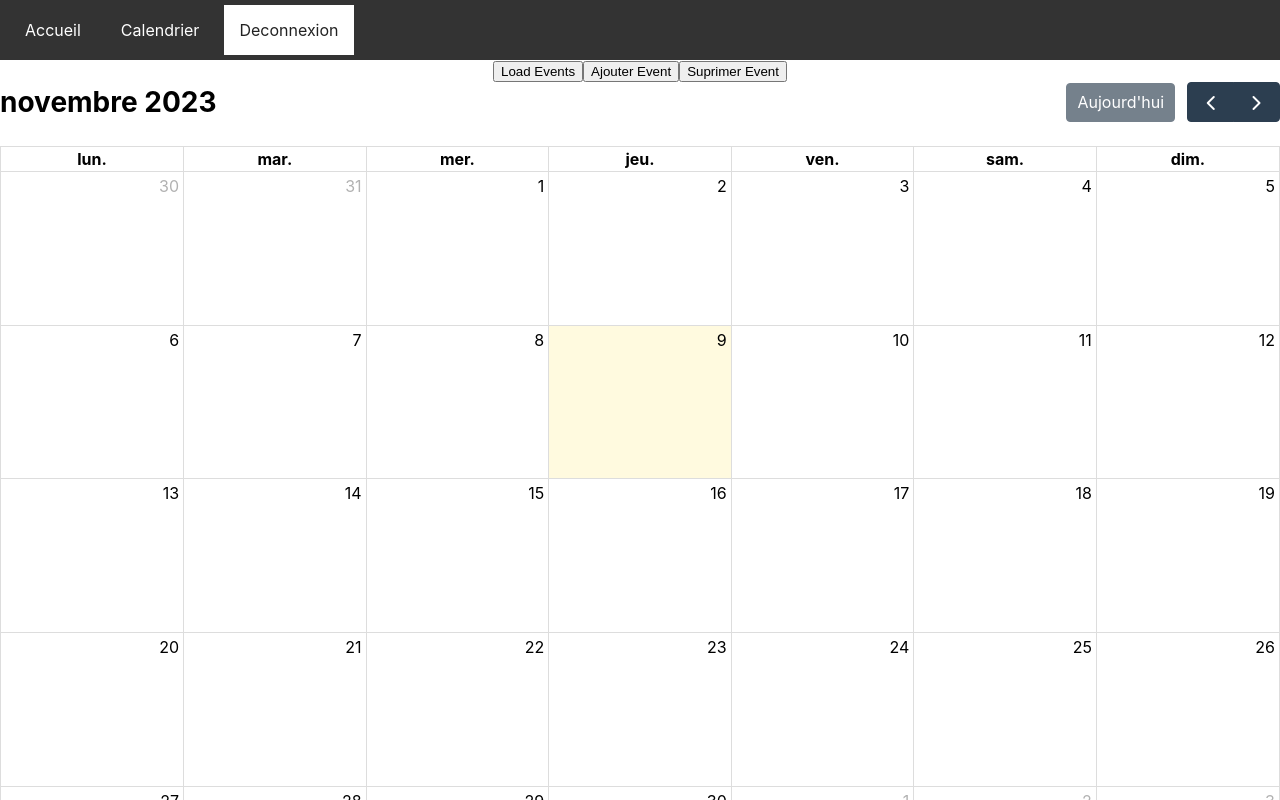
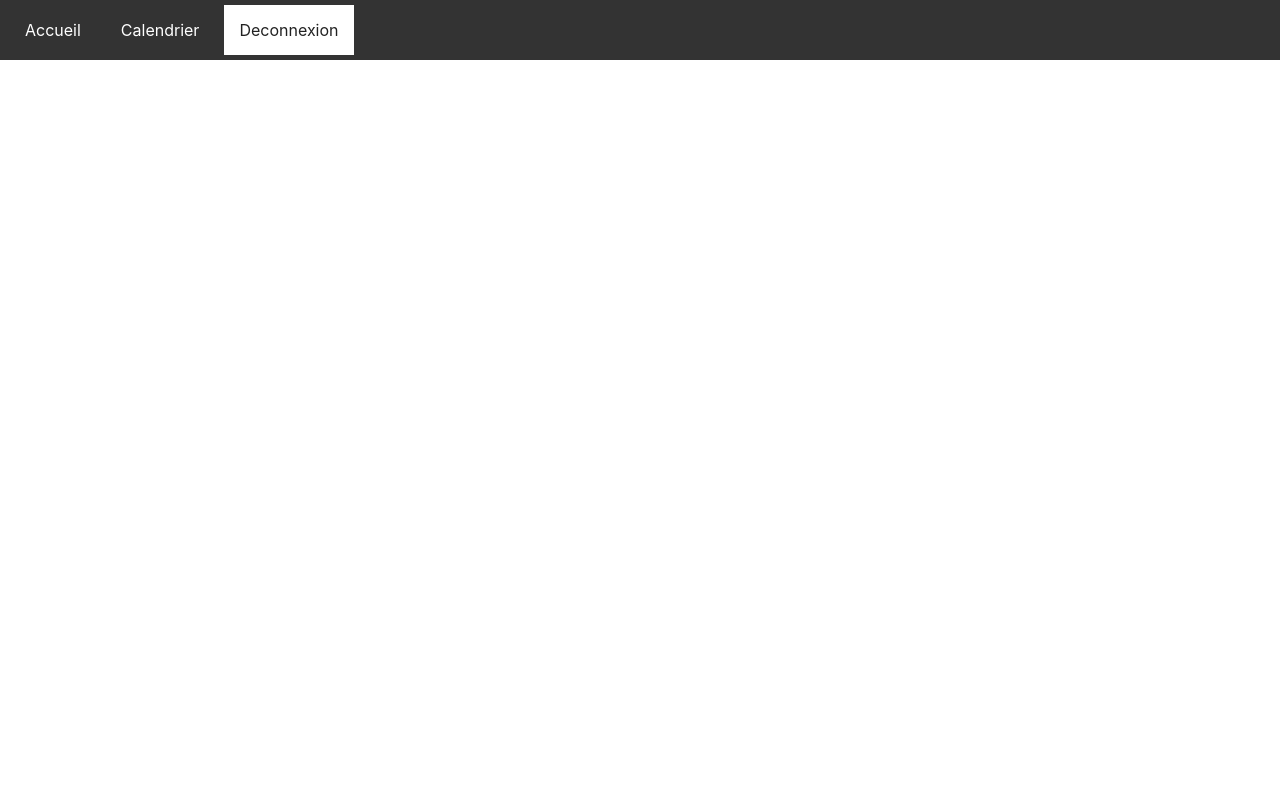
Before and after one commit to AC-climoilou/tp2-appweb2, a React (Create React App) app in the folder code-react/: page /calendrier in a window 1280 px wide. Shown: the top 800 px of the page. Built offline with nearby package versions, Linux system fonts and the light colour scheme.

Commit message:
redirect url securite

```diff
--- a/code-react/src/App.js
+++ b/code-react/src/App.js
@@ -4,7 +4,7 @@ import Calendrier from "./pages/Calendrier";
 import Navbar from "./pages/Navbar";
 import Registration from "./pages/Registration";
 import Login from "./pages/Login";
-import { BrowserRouter, Routes, Route } from "react-router-dom";
+import { BrowserRouter, Routes, Route, redirect } from "react-router-dom";
 import AddEvent from "./pages/addEvent";
 import DeleteEvent from "./pages/deleteEvent";
 
@@ -19,9 +19,9 @@ function App() {
           <Route exact path="/register" element={<Registration />} />
           <Route exact path="/login" element={<Login />} />
           <Route exact path="/" element={<Accueil />} />
-          <Route exact path="/calendrier" element={<Calendrier />} />
-          <Route exact path="/addEvent" element={<AddEvent />} />
-          <Route exact path="/deleteEvent" element={<DeleteEvent />} />
+          <Route exact path="/calendrier" element={localStorage.getItem("logged") === "true" ?  <Calendrier /> : <redirect to="/"/>} />
+          <Route exact path="/addEvent" element={localStorage.getItem("logged") === "true" ?  <AddEvent /> : <redirect to="/"/>} />
+          <Route exact path="/deleteEvent" element={localStorage.getItem("logged") === "true" ?  <DeleteEvent /> : <redirect to="/"/>} />
         </Routes>
 
       </div>
--- a/code-react/src/pages/Calendrier.jsx
+++ b/code-react/src/pages/Calendrier.jsx
@@ -8,6 +8,7 @@ import axios from 'axios';
 class Calendrier extends Component {
     constructor(props) {
         super(props);
+
         this.state = {
             allEvents: [],
             idUser: 2
@@ -15,6 +16,8 @@ class Calendrier extends Component {
         this.loadEvents = this.loadEvents.bind(this);
         this.loadAddEventPage = this.loadAddEventPage.bind(this);
         this.loadDeleteEventPage = this.loadDeleteEventPage.bind(this);
+
+
       }
 
     loadAddEventPage() {
@@ -60,6 +63,7 @@ class Calendrier extends Component {
     }
 
     render() {
+
         return (
             <div>
                 <button onClick={this.loadEvents}>Load Events</button>
```
